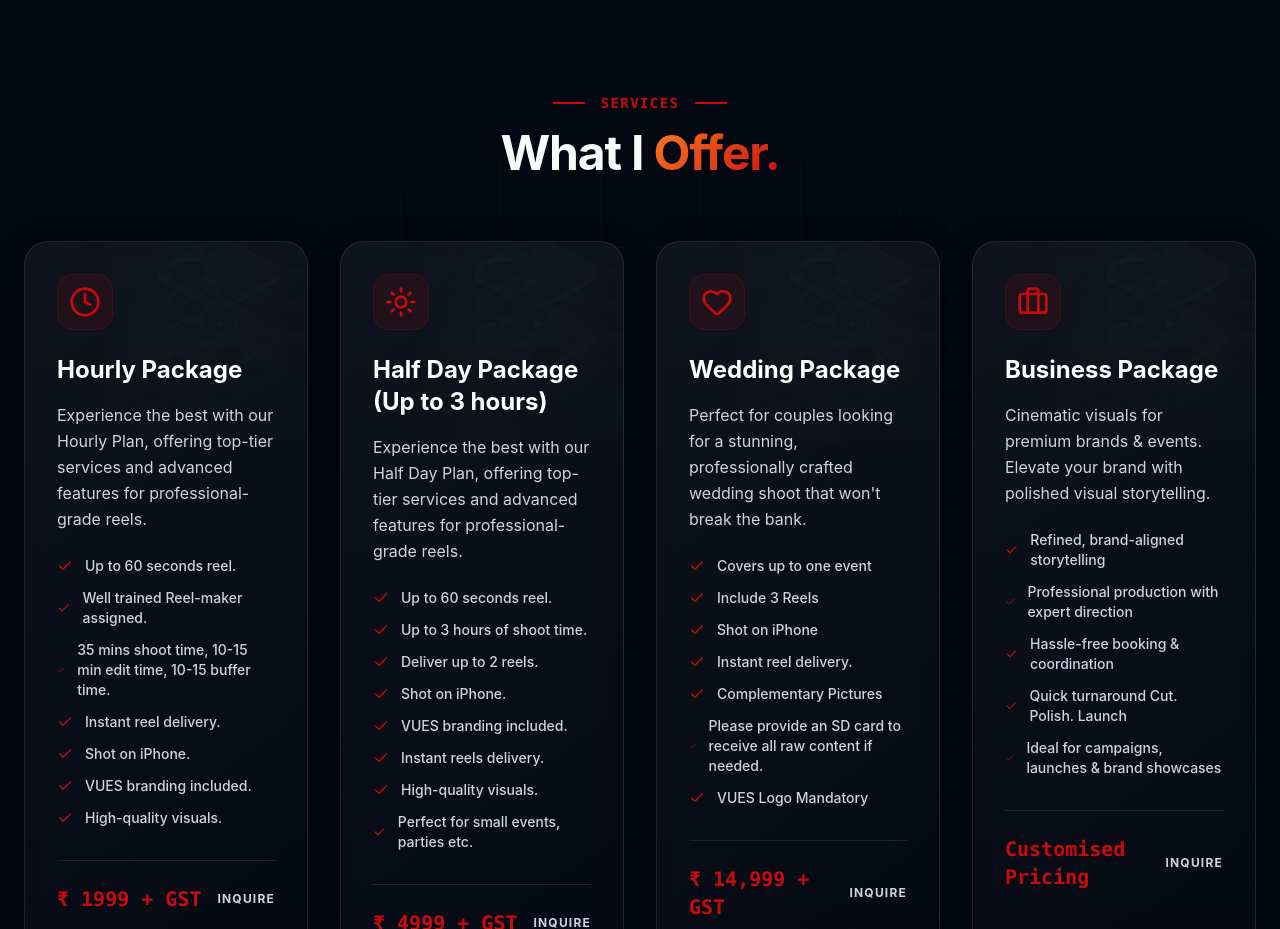
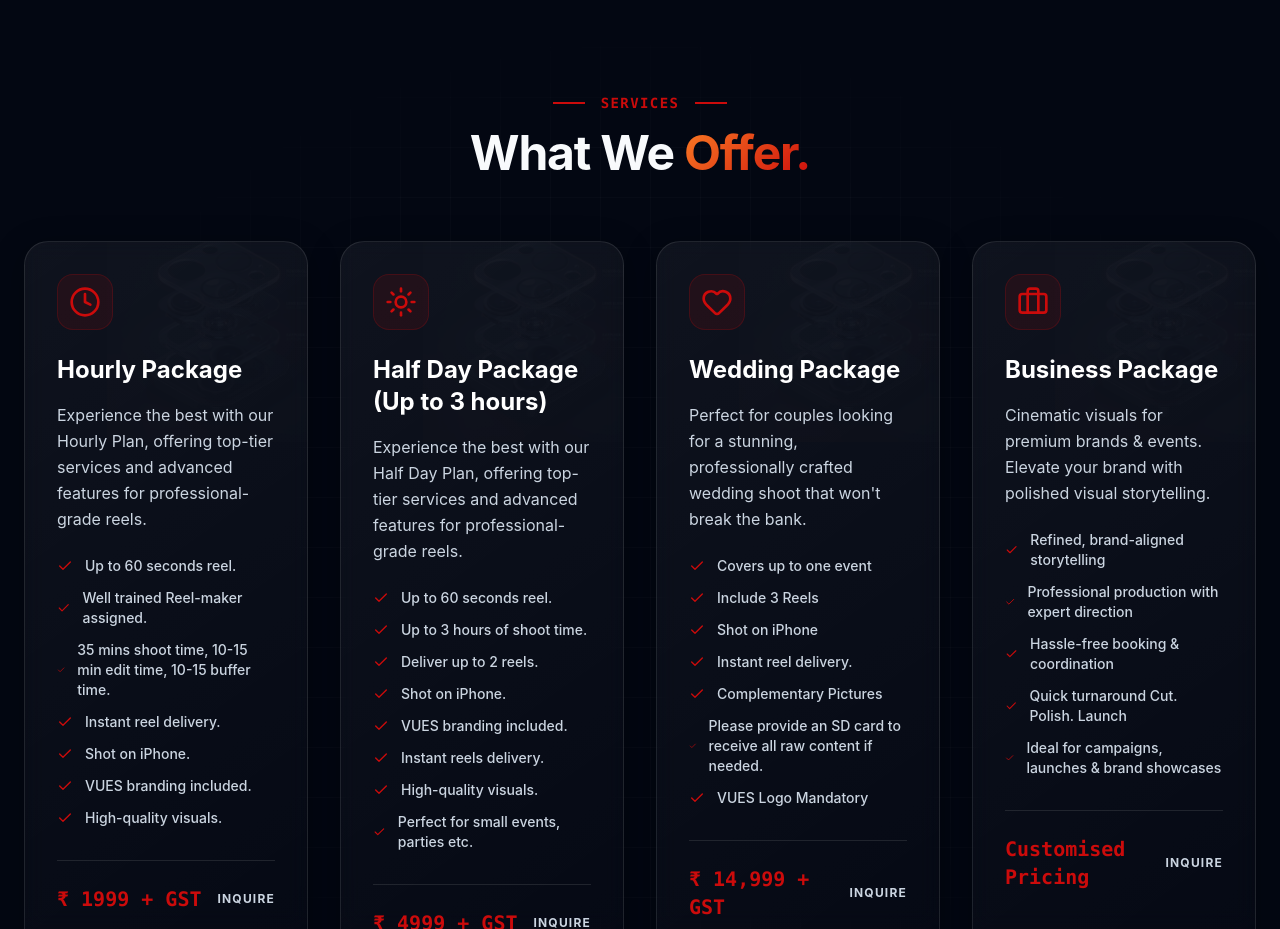
Before and after one commit to ASHIN0010/vues-website, a React (Vite) app: page / in a window 1280 px wide. Shown: the part 3020-3949 px from the top of the page. Built offline with nearby package versions, Linux system fonts and the light colour scheme.

Commit message:
Update Services section wording to 'What We Offer'

```diff
--- a/src/components/Services.jsx
+++ b/src/components/Services.jsx
@@ -27,7 +27,7 @@ export default function Services() {
             <h2 className="text-primary uppercase font-mono tracking-widest text-sm font-bold">Services</h2>
             <span className="w-8 h-[2px] bg-primary"></span>
           </div>
-          <h3 className="text-4xl md:text-5xl font-bold tracking-tight">What I <span className="text-gradient">Offer.</span></h3>
+          <h3 className="text-4xl md:text-5xl font-bold tracking-tight">What We <span className="text-gradient">Offer.</span></h3>
         </motion.div>
 
         <div className="grid grid-cols-1 md:grid-cols-2 lg:grid-cols-4 gap-8">
```
